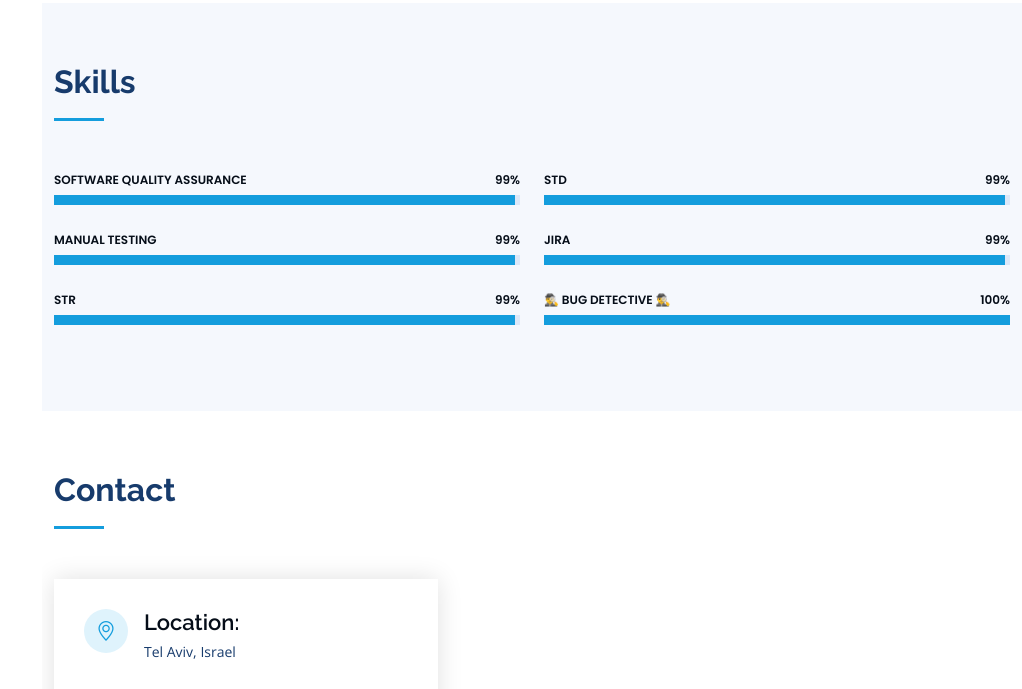
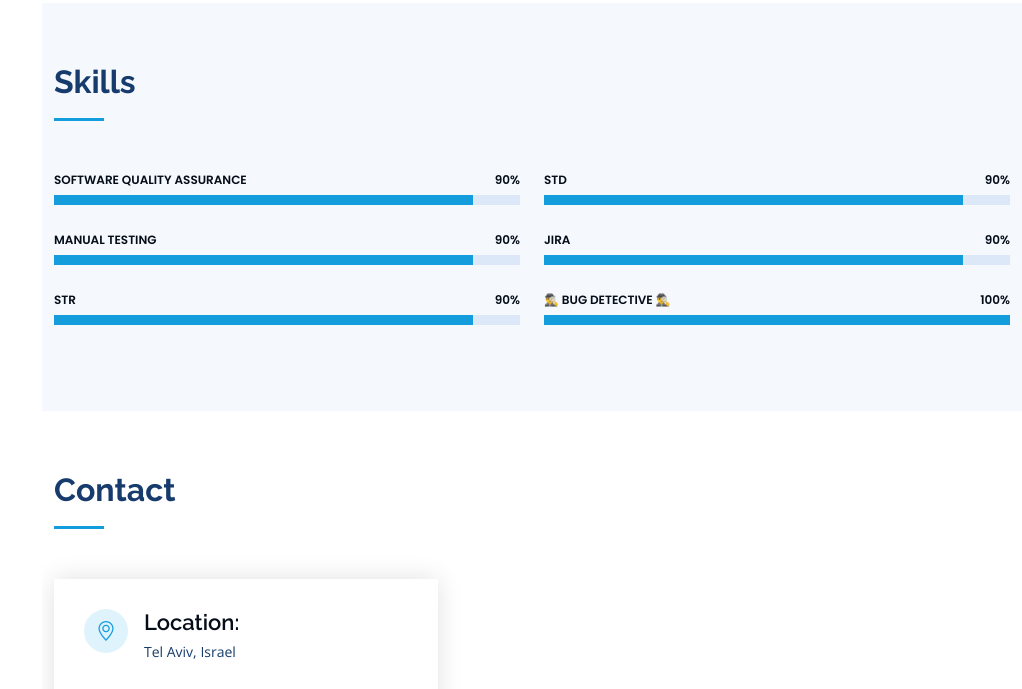
Before and after one commit to os0088/OrSaar, a plain HTML site: page index.html in a window 1280 px wide. Shown: the part 1441-2130 px from the top of the page, without its empty margins (258-1280 px from the left). Drawn offline with nearby package versions, Linux system fonts and the light colour scheme.

Commit message:
Update index.html
updated the skills to 90

```diff
--- a/index.html
+++ b/index.html
@@ -188,23 +188,23 @@
           <div class="col-lg-6" data-aos="fade-up">
 
             <div class="progress">
-              <span class="skill">Software Quality Assurance <i class="val">99%</i></span>
+              <span class="skill">Software Quality Assurance <i class="val">90%</i></span>
               <div class="progress-bar-wrap">
-                <div class="progress-bar" role="progressbar" aria-valuenow="99" aria-valuemin="0" aria-valuemax="100"></div>
+                <div class="progress-bar" role="progressbar" aria-valuenow="90" aria-valuemin="0" aria-valuemax="100"></div>
               </div>
             </div>
 
             <div class="progress">
-              <span class="skill">Manual Testing<i class="val">99%</i></span>
+              <span class="skill">Manual Testing<i class="val">90%</i></span>
               <div class="progress-bar-wrap">
-                <div class="progress-bar" role="progressbar" aria-valuenow="99" aria-valuemin="0" aria-valuemax="100"></div>
+                <div class="progress-bar" role="progressbar" aria-valuenow="90" aria-valuemin="0" aria-valuemax="100"></div>
               </div>
             </div>
 
             <div class="progress">
-              <span class="skill">STR <i class="val">99%</i></span>
+              <span class="skill">STR <i class="val">90%</i></span>
               <div class="progress-bar-wrap">
-                <div class="progress-bar" role="progressbar" aria-valuenow="99" aria-valuemin="0" aria-valuemax="100"></div>
+                <div class="progress-bar" role="progressbar" aria-valuenow="90" aria-valuemin="0" aria-valuemax="100"></div>
               </div>
             </div>
 
@@ -213,16 +213,16 @@
           <div class="col-lg-6" data-aos="fade-up" data-aos-delay="100">
 
             <div class="progress">
-              <span class="skill">STD <i class="val">99%</i></span>
+              <span class="skill">STD <i class="val">90%</i></span>
               <div class="progress-bar-wrap">
-                <div class="progress-bar" role="progressbar" aria-valuenow="99" aria-valuemin="0" aria-valuemax="100"></div>
+                <div class="progress-bar" role="progressbar" aria-valuenow="90" aria-valuemin="0" aria-valuemax="100"></div>
               </div>
             </div>
 
             <div class="progress">
-              <span class="skill">Jira<i class="val">99%</i></span>
+              <span class="skill">Jira<i class="val">90%</i></span>
               <div class="progress-bar-wrap">
-                <div class="progress-bar" role="progressbar" aria-valuenow="99" aria-valuemin="0" aria-valuemax="100"></div>
+                <div class="progress-bar" role="progressbar" aria-valuenow="90" aria-valuemin="0" aria-valuemax="100"></div>
               </div>
             </div>
 
```
